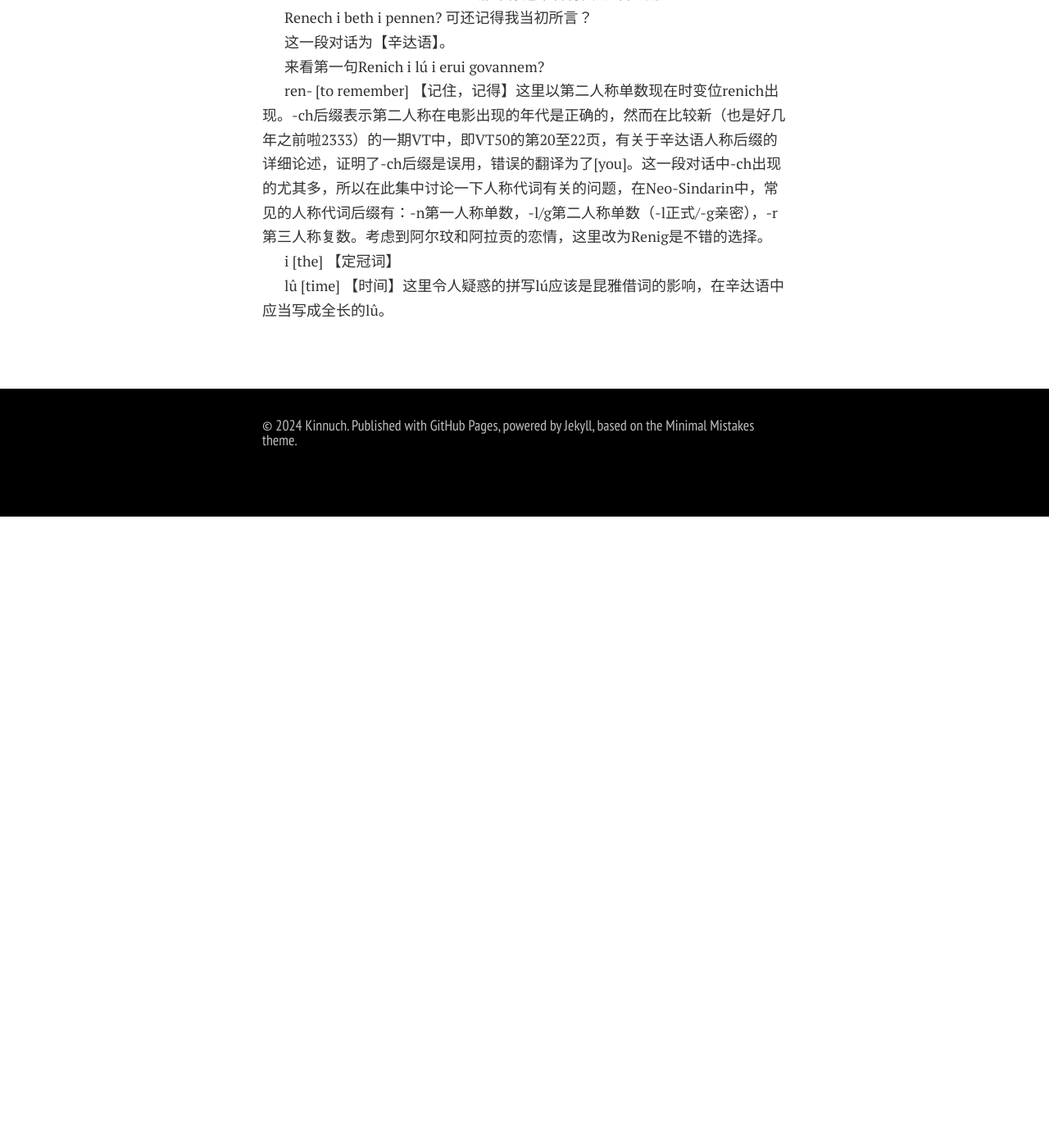
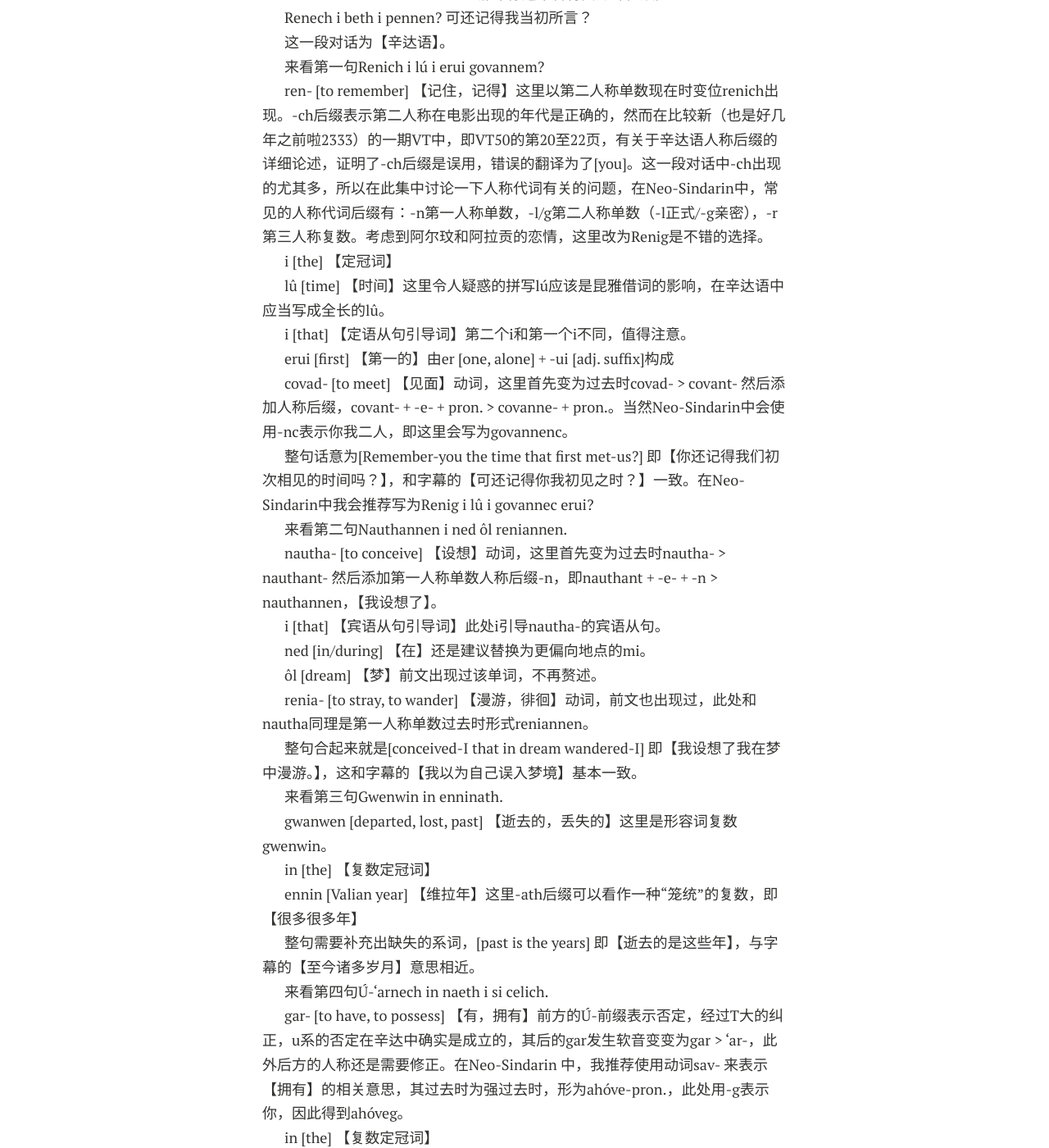
Before and after one commit to Kinnuch/kinnuch.github.io, a Jekyll site: the page built from file/《魔戒》电影中的精灵语拾遗与迷思.md, in a window 1280 px wide and 1400 px high, scrolled down 24571 px. Shown: the whole window at 82% size. Built offline with Jekyll 4.4.1, drawn with Linux system fonts in a browser that asks for light colours; nearby versions of some CDN libraries; our own code applies the rules of GitHub Pages for plain Markdown files; comment, search, counter and statistics services are not loaded; a style sheet for code colours, icons or effects is not loaded; before the commit the page ends 25201 px from its top, so only the background shows below that; some of the changed text lies outside the part shown.

Commit message:
Update 《魔戒》电影中的精灵语拾遗与迷思.md

```diff
--- a/file/《魔戒》电影中的精灵语拾遗与迷思.md
+++ b/file/《魔戒》电影中的精灵语拾遗与迷思.md
@@ -925,3 +925,111 @@ ren- [to remember] 【记住，记得】这里以第二人称单数现在时变
 i [the] 【定冠词】
 
 lû [time] 【时间】这里令人疑惑的拼写lú应该是昆雅借词的影响，在辛达语中应当写成全长的lû。
+
+i [that] 【定语从句引导词】第二个i和第一个i不同，值得注意。
+
+erui [first] 【第一的】由er [one, alone] + -ui [adj. suffix]构成
+
+covad- [to meet] 【见面】动词，这里首先变为过去时covad- > covant- 然后添加人称后缀，covant- + -e- + pron. > covanne- + pron.。当然Neo-Sindarin中会使用-nc表示你我二人，即这里会写为govannenc。
+
+整句话意为[Remember-you the time that first met-us?] 即【你还记得我们初次相见的时间吗？】，和字幕的【可还记得你我初见之时？】一致。在Neo-Sindarin中我会推荐写为Renig i lû i govannec erui?
+
+来看第二句Nauthannen i ned ôl reniannen.
+
+nautha- [to conceive] 【设想】动词，这里首先变为过去时nautha- > nauthant- 然后添加第一人称单数人称后缀-n，即nauthant + -e- + -n > nauthannen，【我设想了】。
+
+i [that] 【宾语从句引导词】此处i引导nautha-的宾语从句。
+
+ned [in/during] 【在】还是建议替换为更偏向地点的mi。
+
+ôl [dream] 【梦】前文出现过该单词，不再赘述。
+
+renia- [to stray, to wander] 【漫游，徘徊】动词，前文也出现过，此处和nautha同理是第一人称单数过去时形式reniannen。
+
+整句合起来就是[conceived-I that in dream wandered-I] 即【我设想了我在梦中漫游。】，这和字幕的【我以为自己误入梦境】基本一致。
+
+来看第三句Gwenwin in enninath.
+
+gwanwen [departed, lost, past] 【逝去的，丢失的】这里是形容词复数gwenwin。
+
+in [the] 【复数定冠词】
+
+ennin [Valian year] 【维拉年】这里-ath后缀可以看作一种“笼统”的复数，即【很多很多年】
+
+整句需要补充出缺失的系词，[past is the years] 即【逝去的是这些年】，与字幕的【至今诸多岁月】意思相近。
+
+来看第四句Ú-'arnech in naeth i si celich.
+
+gar- [to have, to possess] 【有，拥有】前方的Ú-前缀表示否定，经过T大的纠正，u系的否定在辛达中确实是成立的，其后的gar发生软音变变为gar > 'ar-，此外后方的人称还是需要修正。在Neo-Sindarin 中，我推荐使用动词sav- 来表示【拥有】的相关意思，其过去时为强过去时，形为ahóve-pron.，此处用-g表示你，因此得到ahóveg。
+
+in [the] 【复数定冠词】
+
+naeth [woe] 【忧愁，悲哀】Neo-Sindarin中，鼻音音变推荐in + naeth > i naeth，前方的in发生n脱落。
+
+i [that] 【定语从句引导词】此处先行词为naeth，引导的从句修饰该名词。
+
+sí [now] 【现在】推荐写上半长符号。且位于引导词后应当软音变，即sí > hí。
+
+col- [to bear] 【负担，背负】动词，此处为第二人称单数现在时变位，不过人称改为-g的话应该为celig。另外此处原文没有软音变应当是疏忽，因为不论col-是在副词sí后还是在引导词i后都应当软音变，即celig > gelig。
+
+整句合起来就是[not-had-you the woe-s that now bear-you] 即【你曾没有你现在负担的这些忧愁】，与字幕【那年你还不曾背负这许多烦扰】吻合。在Neo-Sindarin中，我会推荐写为Law ahóveg i naeth i hí gelig。
+
+来看第五句Renech i beth i pennen?
+
+ren- [to remember] 【记得】这里不清楚为什么又写为了renech而不是上文的renich。不过Neo-Sindarin中我会写为renig和前文一致。
+
+i [the] 【定冠词】
+
+peth [word] 【词汇，单词】这里在定冠词后软音变peth > beth。
+
+i [that] 【定语从句引导词】这里先行词为peth，引导的从句修饰该名词。
+
+ped- [to speak] 【说】这里疑似为第一人称单数过去时，在Neo-Sindarin中ped的过去时应该为ebent-，添加第一人称单数后缀-n后应该为ebennen。
+
+整句合起来就是[Remember-you the word that spoke-I] 即【你还记得我曾说过的话吗？】，这和字幕【可还记得我当初所言？】一致。在Neo-Sindarin中我推荐写为Renig i beth i ebennen?
+
+【01:39:00】【台词文本】
+
+Ash nazg durbatulûk 至尊戒，驭众戒
+
+Ash nazg gimbatul 至尊戒，寻众戒
+
+Ash nazg thrakatulûk 魔戒至尊引众戒
+
+Agh burzum-ishi krimpatul! 禁锢众戒黑暗中！
+
+这一段为【黑语】。也是除了寥寥几个句子之外，原著中最著名、最有代表性的黑语文本——魔戒铭文。
+
+ash [one] 【一】这里指【唯一、至尊的】
+
+nazg [ring] 【戒指】纳兹古尔由此派生。
+
+durb- [to force, to constrain] 【操纵，强迫】-ul后缀意为[them] 【他们】，-ûk后缀意为[all]【全部】，-t-被认为是【悦增音(euphonic epenthesis)】，也有认为-ta是代表动词结尾，构成类似分词的结构。
+
+gimb- [to seek out, to discover] 【找寻，探索】
+
+thrak- [to hale, to drag] 【拽，引出】
+
+agh [and] 【连词】
+
+burzum [darkness] 【黑暗】
+
+ishi [in]【在...中】
+
+krimp- [to tie, to bind] 【捆，绑】
+
+每句直译的话便是：
+
+【唯一戒指操纵他们全部，唯一戒指找寻他们全部，唯一戒指引出他们全部，然后黑暗之中捆绑他们！】。和最终翻译意思一致。
+
+【01:40:46】【台词文本】
+
+Havo dad, Legolas. 坐下吧 莱戈拉斯。
+
+该句为【辛达语】。
+
+haf- [to sit] 【坐】动词，这里是祈使式havo，注意词尾的f本就发[v]的音，所以这里拼写也出现了改变。Neo-Sindarin中，来自Noldorin的haf-演化为hadh-，因此写为Hadho。
+
+dad [down] 【下】副词，整句即【坐下吧，莱戈拉斯】。
+
+值得一提的是，莱戈拉斯的名字体现出浓厚的木精灵风情。这是因为第三纪元的辛达语中，木精灵所持方言出现了一个ae > e的音变，因此本来laeg [green] + golas [foliage] = Laegolas就演化为了Legolas。
```
